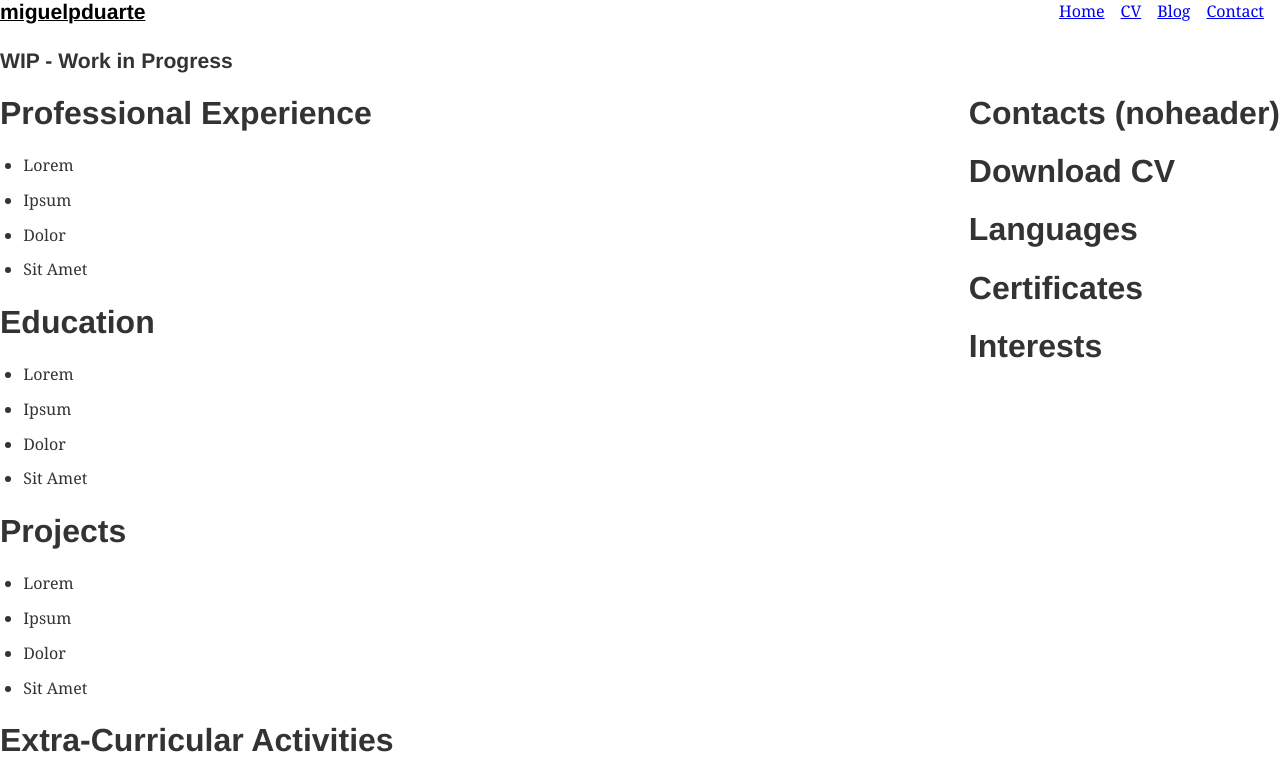
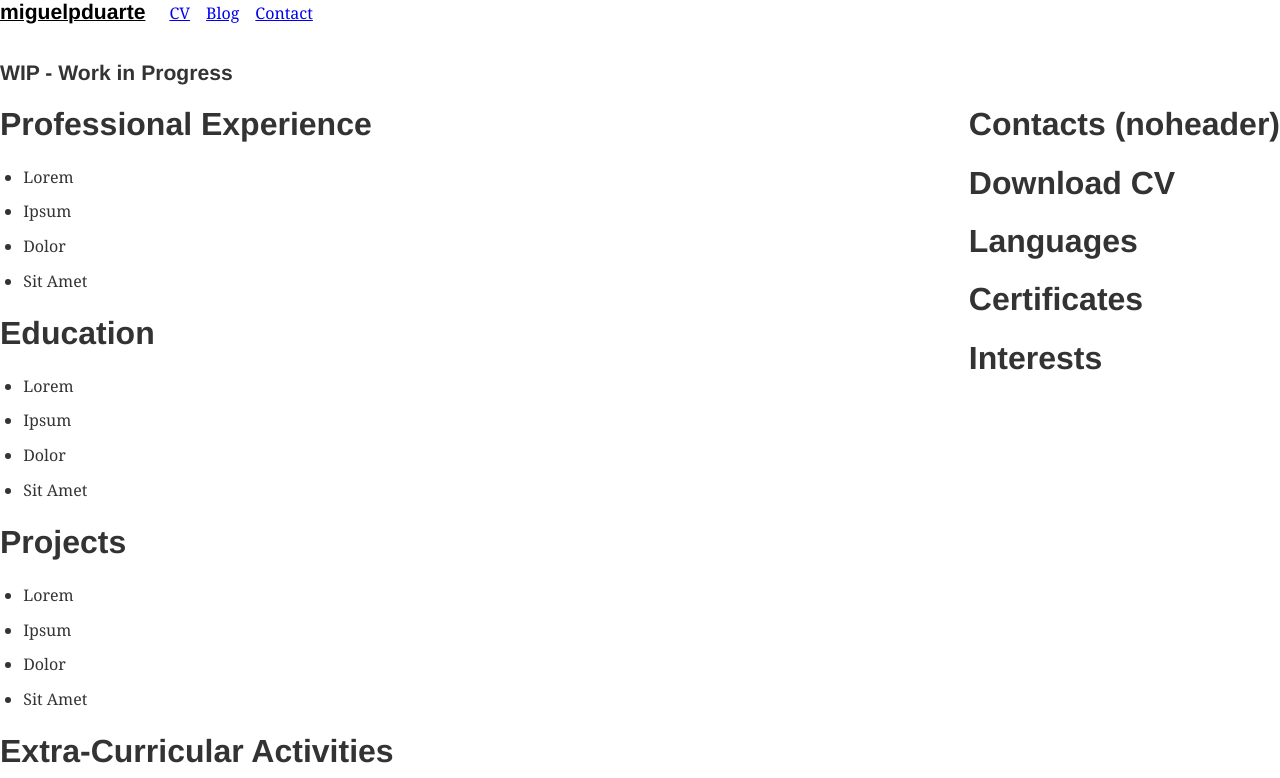
Before and after one commit to miguelpduarte/personal-website, a Gatsby site: page /cv in a window 1280 px wide. Shown: the top 778 px of the page. Built offline with nearby package versions, Linux system fonts and the light colour scheme; Gatsby itself is replaced by a stand-in of ours; some packages are replaced by stand-ins of ours.

Commit message:
Further navbar fixes

```diff
--- a/src/components/Navbar.jsx
+++ b/src/components/Navbar.jsx
@@ -12,8 +12,8 @@ export default () => (
         <Link to="/" style={{ color: "black" }}>
             <h3 style={{ display: "inline" }}>miguelpduarte</h3>
         </Link>
-        <ul style={{ listStyle: "none", float: "right" }}>
-            <ListLink to="/">Home</ListLink>
+        <ul style={{ listStyle: "none", display: "inline-block", margin: "0 1.5em" }}>
+            {/* <ListLink to="/">Home</ListLink> */}
             <ListLink to="/cv/">CV</ListLink>
             <ListLink to="/blog/">Blog</ListLink>
             <ListLink to="/contact/">Contact</ListLink>
```
